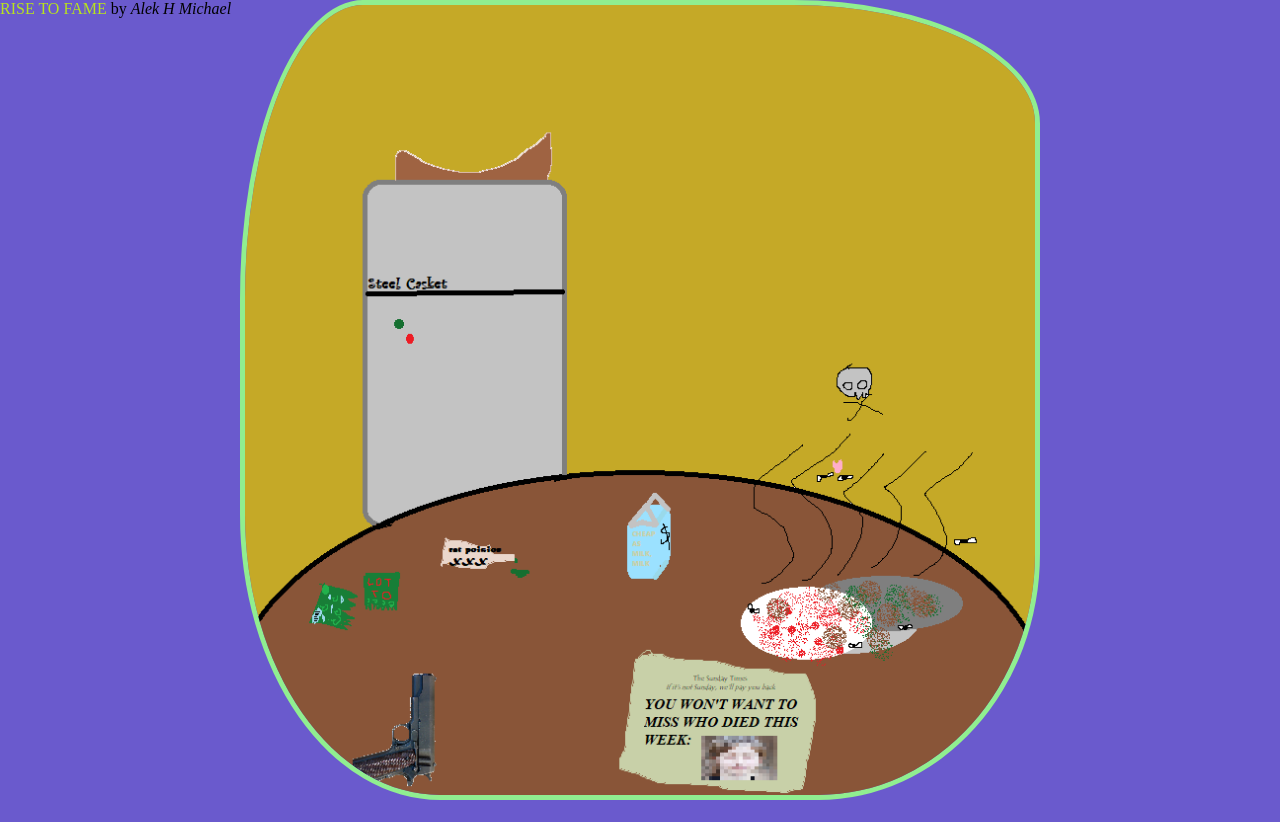
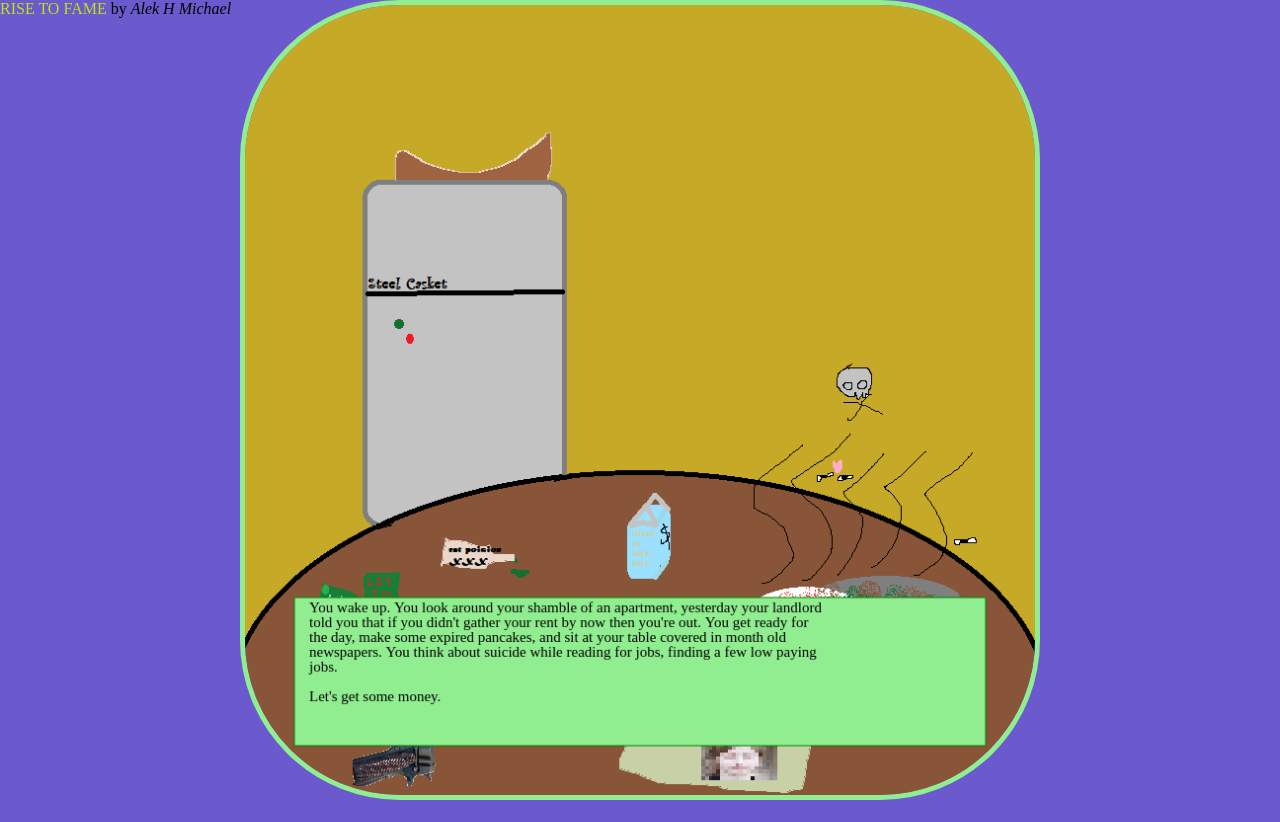
Before and after one commit to AlekMichael123/Rise-To-Fame, a plain HTML site: page index.html in a window 1280 px wide. Drawn offline with Linux system fonts and the light colour scheme.

Commit message:
Setting up dialog boxes

```diff
--- a/index.html
+++ b/index.html
@@ -8,7 +8,6 @@
 
     <link rel="stylesheet" href="style.css">
     <script type="module" src="src/main.js"></script>
-    <script type="module" src="src/animation.js"></script>
 </head>
 <body>
     <aside>
--- a/src/Cursor.js
+++ b/src/Cursor.js
@@ -35,6 +35,6 @@ export default class Cursor {
   }
 
   statusTest() {
-    console.log({ x: this.x, y: this.y });
+    // console.log({ x: this.x, y: this.y });
   }
 }
--- a/src/Game.js
+++ b/src/Game.js
@@ -1,6 +1,7 @@
 import Inventory from "./Inventory.js";
 import Cursor from "./Cursor.js";
 import { CANVAS_DIMENSION } from "./constants.js";
+import TextDialog from "./TextDialog.js";
 
 // actual game window
 export default class Game {
@@ -11,8 +12,17 @@ export default class Game {
     this.height = height;
     this.userCursor = new Cursor(canvas);
     this.playerInventory = new Inventory();
+    this.textDialogs = new TextDialog(canvas, context);
 
     this.setBackground("scene1");
+
+    // testing
+    this.drawText("scene1");
+  }
+
+  drawText(scene) {
+    const that = this;
+    this.textDialogs.drawText(scene).then((_) => that.setBackground("scene1"));
   }
 
   setBackground(path) {
@@ -20,8 +30,4 @@ export default class Game {
 
     this.context.drawImage(background, 0, 0);
   }
-
-  update() {}
-
-  draw(context) {}
 }
--- a/src/TextDialog.js
+++ b/src/TextDialog.js
@@ -1,5 +1,67 @@
+import { CANVAS_DIMENSION, MAX_LINES, DIALOG } from "./constants.js";
+
 export default class TextDialog {
-  constructor(context) {
+  constructor(canvas, context) {
     this.context = context;
+    this.context.font = "15px serif";
+    this.complete = false;
+    this.next = false;
+
+    const that = this;
+    canvas.addEventListener("click", (e) => {
+      e.preventDefault();
+
+      //responsible continuing dialog
+      that.next = true;
+    });
+  }
+
+  #drawBox() {
+    this.context.fillStyle = "lightgreen";
+    this.context.strokeStyle = "green";
+
+    this.context.fillRect(50, 600, CANVAS_DIMENSION - 100, 150);
+    this.context.strokeRect(50, 600, CANVAS_DIMENSION - 100, 150);
+  }
+
+  #drawText(scene, i) {
+    this.next = false;
+    const dialog = DIALOG[scene][i];
+    if (!dialog) this.complete = true;
+    else
+      for (let line = 1; line <= MAX_LINES; line++) {
+        this.context.fillStyle = "black";
+        this.context.fillText(dialog[line - 1], 65, 600 + line * 15);
+      }
+
+    const that = this;
+    return new Promise((r) => {
+      const awaitingClickInterval = setInterval(() => {
+        if (that.next) {
+          clearInterval(awaitingClickInterval);
+          r();
+        }
+      }, 5);
+    });
+  }
+
+  drawText(scene) {
+    const that = this;
+    let i = 0;
+    let begin = true;
+    return new Promise((r) => {
+      const drawingTextInterval = setInterval(() => {
+        if (begin || that.next) {
+          begin = false;
+          that.#drawBox();
+          that.#drawText(scene, i++).then((_) => (that.next = false));
+        }
+        if (that.complete) {
+          that.complete = false;
+          clearInterval(drawingTextInterval);
+          r();
+        }
+      }, 5);
+    });
   }
 }
--- a/src/constants.js
+++ b/src/constants.js
@@ -1,3 +1,21 @@
 export const itemUsages = {};
 
 export const CANVAS_DIMENSION = 800;
+
+export const MAX_LINES = 9;
+
+export const DIALOG = {
+  scene1: [
+    [
+      "You wake up. You look around your shamble of an apartment, yesterday your landlord",
+      "told you that if you didn't gather your rent by now then you're out. You get ready for",
+      "the day, make some expired pancakes, and sit at your table covered in month old",
+      "newspapers. You think about suicide while reading for jobs, finding a few low paying",
+      "jobs.",
+      "",
+      "Let's get some money.",
+      "",
+      "",
+    ],
+  ],
+};
--- a/style.css
+++ b/style.css
@@ -10,13 +10,6 @@ img {
 }
 
 :root {
-    --animationValue1: 100px;
-    --animationValue2: 200px;
-
-    --animationValue3: 400px;
-    --animationValue4: 625px;
-    --animationValue5: 900px;
-
     --cursor-style: default;
 }
 
@@ -32,20 +25,7 @@ img {
     width: var(--dimension);
     height: var(--dimension);
 
-    border-radius: var(--animationValue1) var(--animationValue2) var(--animationValue1) var(--animationValue2) /
-                   var(--animationValue2) var(--animationValue1) var(--animationValue2) var(--animationValue1);
-    animation: wobble 30s ease-in-out alternate infinite;
+    border-radius: 20%;
 
     cursor: var(--cursor-style);
 }
-
-@keyframes wobble {
-    50% {
-      border-radius: var(--animationValue2) var(--animationValue3) var(--animationValue4) var(--animationValue2) /
-                     var(--animationValue4) var(--animationValue2) var(--animationValue3) var(--animationValue5);
-    }
-    100% {
-      border-radius: var(--animationValue2) var(--animationValue1) var(--animationValue2) var(--animationValue1) /
-                     var(--animationValue1) var(--animationValue2) var(--animationValue1) var(--animationValue2);
-    }
-}
```
Also changed, not shown: src/animation.js (deleted, +0 -25 lines).
